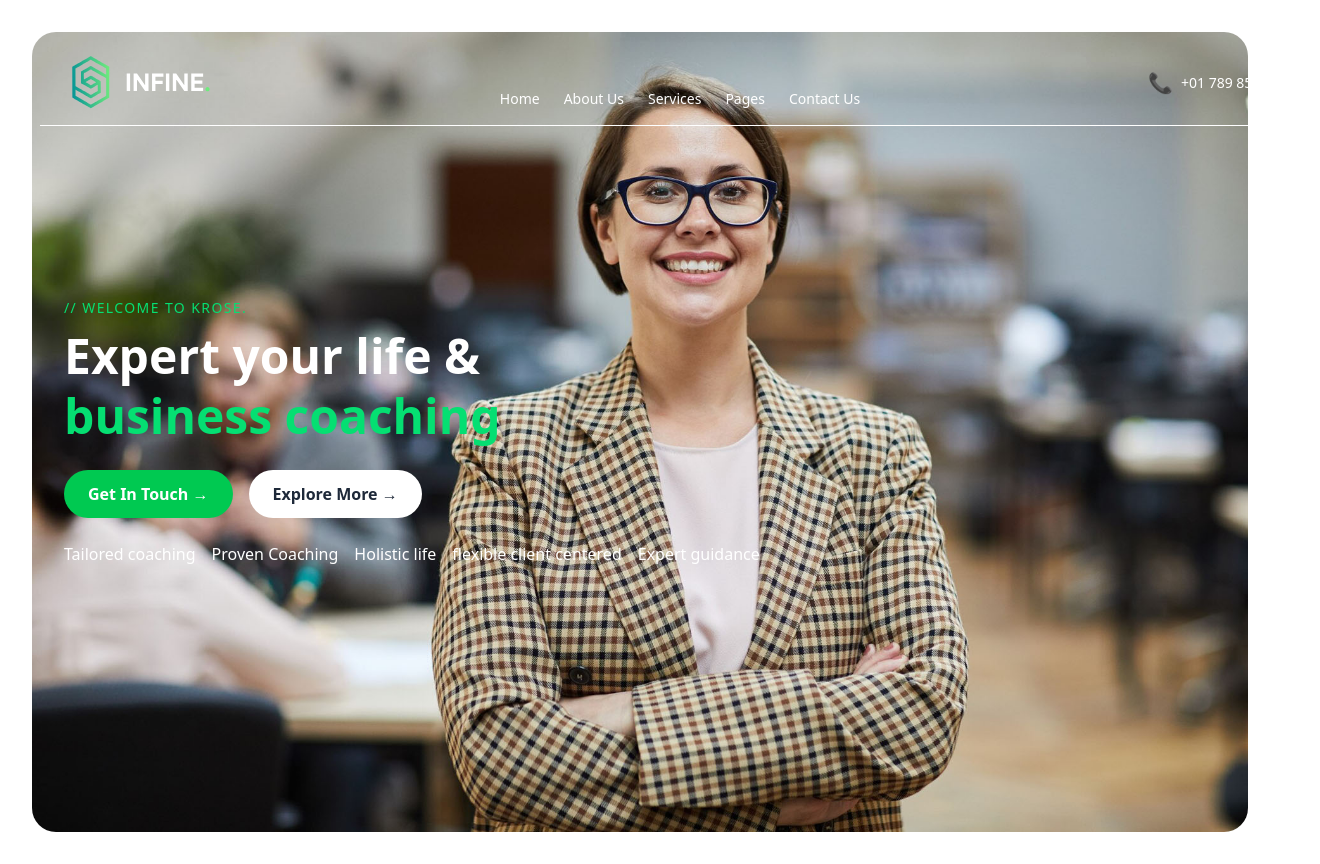
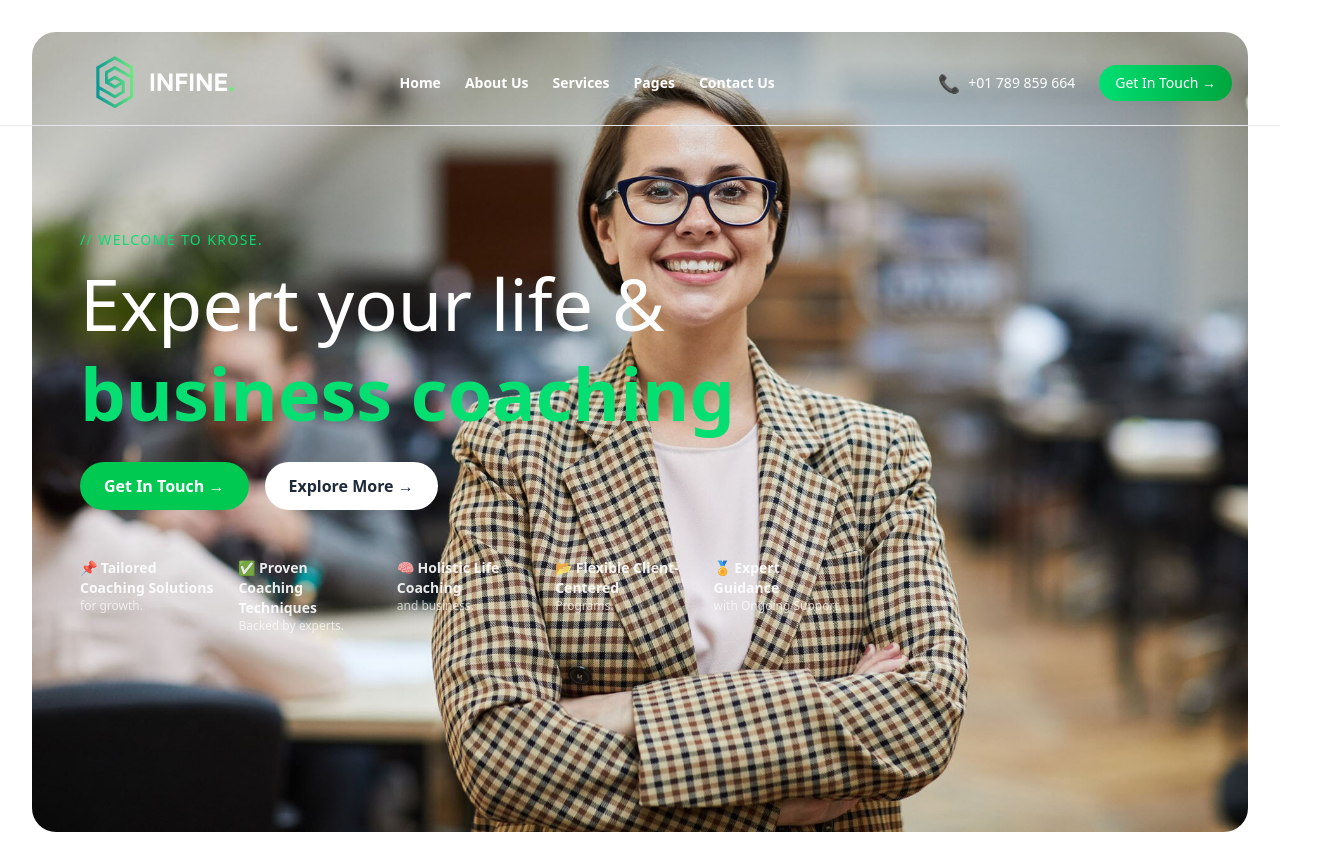
Before and after one commit to Lilbonner/krose-maket, a Next.js app: page / in a window 1280 px wide. Shown: the whole page, 1320 px wide, since content can reach past the window. Built offline with nearby package versions, Linux system fonts and the light colour scheme.

Commit message:
added response to hero component & add sidebar

```diff
--- a/package.json
+++ b/package.json
@@ -11,12 +11,14 @@
   "dependencies": {
     "@fortawesome/fontawesome-free": "^6.7.2",
     "@tailwindcss/postcss": "^4.1.7",
+    "aos": "^2.3.4",
     "next": "15.1.8",
     "react": "^19.0.0",
     "react-dom": "^19.0.0"
   },
   "devDependencies": {
     "@eslint/eslintrc": "^3",
+    "@types/aos": "^3.0.7",
     "@types/node": "^20",
     "@types/react": "^19",
     "@types/react-dom": "^19",
--- a/src/app/components/Header.tsx
+++ b/src/app/components/Header.tsx
@@ -8,12 +8,12 @@ export default function Header() {
     const [menuOpen, setMenuOpen] = useState(false)
 
     return (
-        <header className="absolute top-0 left-0 w-full z-50 px-8 py-4 flex items-center justify-between text-white pt-4 m-10 border-b-1 ">
-            <div className="flex items-center gap-2">
+        <header className="absolute top-10 left-0 w-full z-50 px-6 md:px-12 py-4 flex items-center justify-between text-white border-b border-gray-200">
+            <div className="flex items-center space-x-2 pl-12">
                 <Image src="/logo.svg" alt="Logo" width={140} height={80} />
             </div>
 
-            <nav className="hidden lg:flex  gap-6 text-sm font-xl pt-8">
+            <nav className="hidden lg:flex items-center space-x-6 text-sm font-semibold">
                 <Link href="/" className="hover:text-green-400 transition">Home</Link>
                 <Link href="/about" className="hover:text-green-400 transition">About Us</Link>
                 <Link href="/service" className="hover:text-green-400 transition">Services</Link>
@@ -21,30 +21,44 @@ export default function Header() {
                 <Link href="/contact" className="hover:text-green-400 transition">Contact Us</Link>
             </nav>
 
-            <div className="hidden lg:flex items-center gap-6">
-                <div className="flex items-center gap-2 text-sm">
-                    <span className="text-xl">📞</span>
+            <div className="hidden lg:flex items-center space-x-6 text-sm">
+                <div className="flex items-center space-x-2">
+                    <span className="text-lg">📞</span>
                     <span>+01 789 859 664</span>
                 </div>
+                <Link
+                    href="/contact"
+                    className="bg-gradient-to-r from-green-400 to-green-600 text-white px-4 py-2 rounded-full font-medium hover:opacity-90 transition"
+                >
+                    Get In Touch →
+                </Link>
+            </div>
+
+            <button
+                onClick={() => setMenuOpen(!menuOpen)}
+                className="lg:hidden text-white focus:outline-none w-24"
+            >
+                ☰
+            </button>
 
             {menuOpen && (
-                    <div className="lg:hidden flex flex-col space-y-4 pb-4 text-gray-700">
-                        <Link href="/">Home</Link>
-                        <Link href="/about">About Us</Link>
-                        <Link href="/service">Services</Link>
-                        <Link href="/contact">Contact</Link>
+                <div className="absolute top-full left-0 w-full bg-white text-gray-800 px-6 py-4 flex flex-col space-y-4 lg:hidden">
+                    <Link href="/" onClick={() => setMenuOpen(false)}>Home</Link>
+                    <Link href="/about" onClick={() => setMenuOpen(false)}>About Us</Link>
+                    <Link href="/service" onClick={() => setMenuOpen(false)}>Services</Link>
+                    <Link href="/pages" onClick={() => setMenuOpen(false)}>Pages</Link>
+                    <Link href="/contact" onClick={() => setMenuOpen(false)}>Contact Us</Link>
                     <a href="tel:+789859664" className="font-semibold">
                         +01 789 859 664
                     </a>
                     <Link
                         href="/contact"
-                            className="bg-blue-600 text-white px-4 py-2 rounded hover:bg-blue-700 transition"
+                        className="bg-green-600 text-white px-4 py-2 rounded hover:bg-green-700 transition"
                     >
-                            Get in Touch
+                        Get in Touch →
                     </Link>
                 </div>
             )}
-            </div>
         </header>
     )
 }
--- a/src/app/components/Hero.tsx
+++ b/src/app/components/Hero.tsx
@@ -1,27 +1,46 @@
+'use client'
+
+
 export default function Hero() {
     return (
-        <section className="h-screen bg-[url('/hero-bg.png')] bg-cover bg-center text-white flex items-center px-8 rounded-3xl">
-            <div className="max-w-3xl">
-                <p className="text-sm tracking-widest text-green-400 fade-up delay-100">// WELCOME TO KROSE.</p>
-                <h1 className="text-5xl font-extrabold leading-tight mt-2 fade-up delay-300">
+        <section className="relative h-screen bg-[url('/hero-bg.png')] bg-cover bg-center text-white flex items-center px-6 md:px-12 rounded-3xl">
+            <div className="max-w-3xl" data-aos="fade-up">
+                <p className="text-sm tracking-widest text-green-400">// WELCOME TO KROSE.</p>
+                <h1 className="text-5xl md:text-7xl font-light leading-tight mt-2">
                     Expert your life & <br />
-                    <span className="text-green-400">business coaching</span>
+                    <span className="text-green-400 font-semibold">business coaching</span>
                 </h1>
 
-                <div className="mt-6 flex gap-4 fade-up delay-300">
-                    <button className="bg-green-500 text-white px-6 py-3 rounded-full font-semibold hover:opacity-90">
+                <div className="mt-6 flex gap-4">
+                    <button className="bg-green-500 text-white px-6 py-3 rounded-full font-semibold hover:bg-green-600 transition duration-300">
                         Get In Touch →
                     </button>
-                    <button className="bg-white text-gray-800 px-6 py-3 rounded-full font-semibold hover:opacity-90">
+                    <button className="bg-white text-gray-800 px-6 py-3 rounded-full font-semibold hover:opacity-90 transition duration-300">
                         Explore More →
                     </button>
                 </div>
-                <div className="mt-6 flex gap-4 fade-up delay-400 ">
-                    <h3 className=''>Tailored coaching</h3>
-                    <h3>Proven Coaching</h3>
-                    <h3>Holistic life</h3>
-                    <h3>flexible client centered</h3>
-                    <h3>Expert guidance</h3>
+
+                <div className="mt-12 grid grid-cols-2 md:grid-cols-3 lg:grid-cols-5 gap-6 text-sm text-white/90" data-aos="fade-up" data-aos-delay="200">
+                    <div>
+                        <p className="font-semibold">📌 Tailored Coaching Solutions</p>
+                        <p className="text-xs text-white/70">for growth.</p>
+                    </div>
+                    <div>
+                        <p className="font-semibold">✅ Proven Coaching Techniques</p>
+                        <p className="text-xs text-white/70">Backed by experts.</p>
+                    </div>
+                    <div>
+                        <p className="font-semibold">🧠 Holistic Life Coaching</p>
+                        <p className="text-xs text-white/70">and business.</p>
+                    </div>
+                    <div>
+                        <p className="font-semibold">📂 Flexible Client-Centered</p>
+                        <p className="text-xs text-white/70">Programs.</p>
+                    </div>
+                    <div>
+                        <p className="font-semibold">🏅 Expert Guidance</p>
+                        <p className="text-xs text-white/70">with Ongoing Support.</p>
+                    </div>
                 </div>
             </div>
         </section>
--- a/src/app/globals.css
+++ b/src/app/globals.css
@@ -1,3 +1,4 @@
+@import 'aos/dist/aos.css';
 @import "tailwindcss";
 
 @tailwind base;
--- a/src/app/layout.tsx
+++ b/src/app/layout.tsx
@@ -1,7 +1,11 @@
+'use client'
+
 import './globals.css'
-import { ReactNode } from 'react'
+import { ReactNode, useEffect } from 'react'
 import Header from "@/app/components/Header";
 import { Poppins } from "next/font/google";
+import AOS from 'aos'
+import 'aos/dist/aos.css'
 
 const poppins = Poppins({
     subsets: ['latin'],
@@ -9,15 +13,18 @@ const poppins = Poppins({
     variable: '--font-poppins'
 })
 
-export const metadata = {
-    title: 'My App',
-    description: 'Next.js + Tailwind App',
-}
+export default function RootLayout({ children }: { children: ReactNode }) {
+    useEffect(() => {
+        AOS.init({
+            duration: 800,
+            once: true,
+            offset: 100,
+        })
+    }, [])
 
-export default function RootLayout({ children }: { children: ReactNode }) {
     return (
         <html lang="en" className={poppins.variable}>
-        <body>
+        <body className="font-sans">
         <Header />
         {children}
         </body>
--- a/src/app/page.tsx
+++ b/src/app/page.tsx
@@ -1,4 +1,3 @@
-import Header from "@/app/components/Header";
 import Hero from "@/app/components/Hero";
 
 export default function Home() {
```
Also changed, not shown: 1 other file (tests, documents, lock files or other folders). Lines whose indentation alone changed are shown as unchanged.
